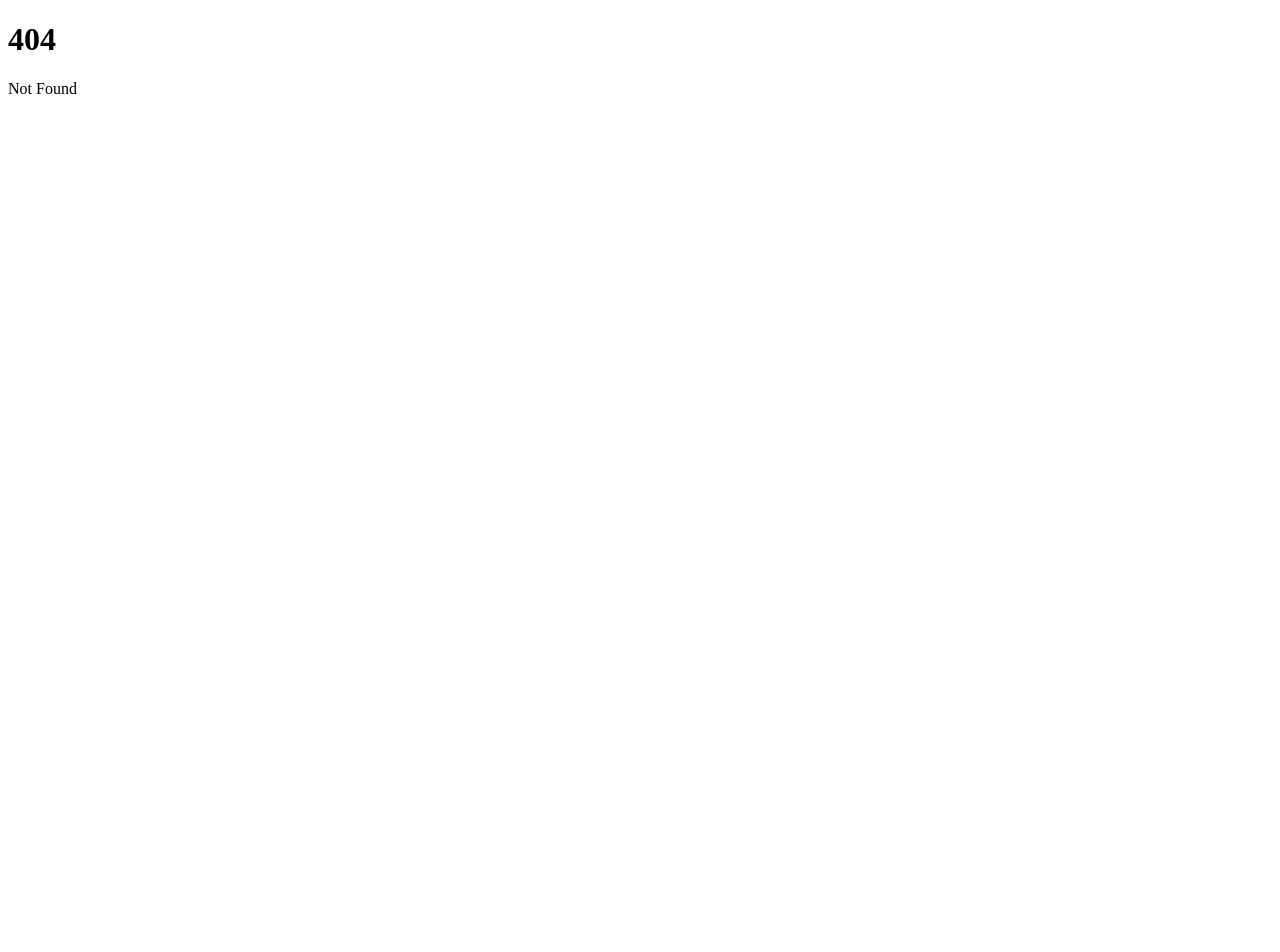
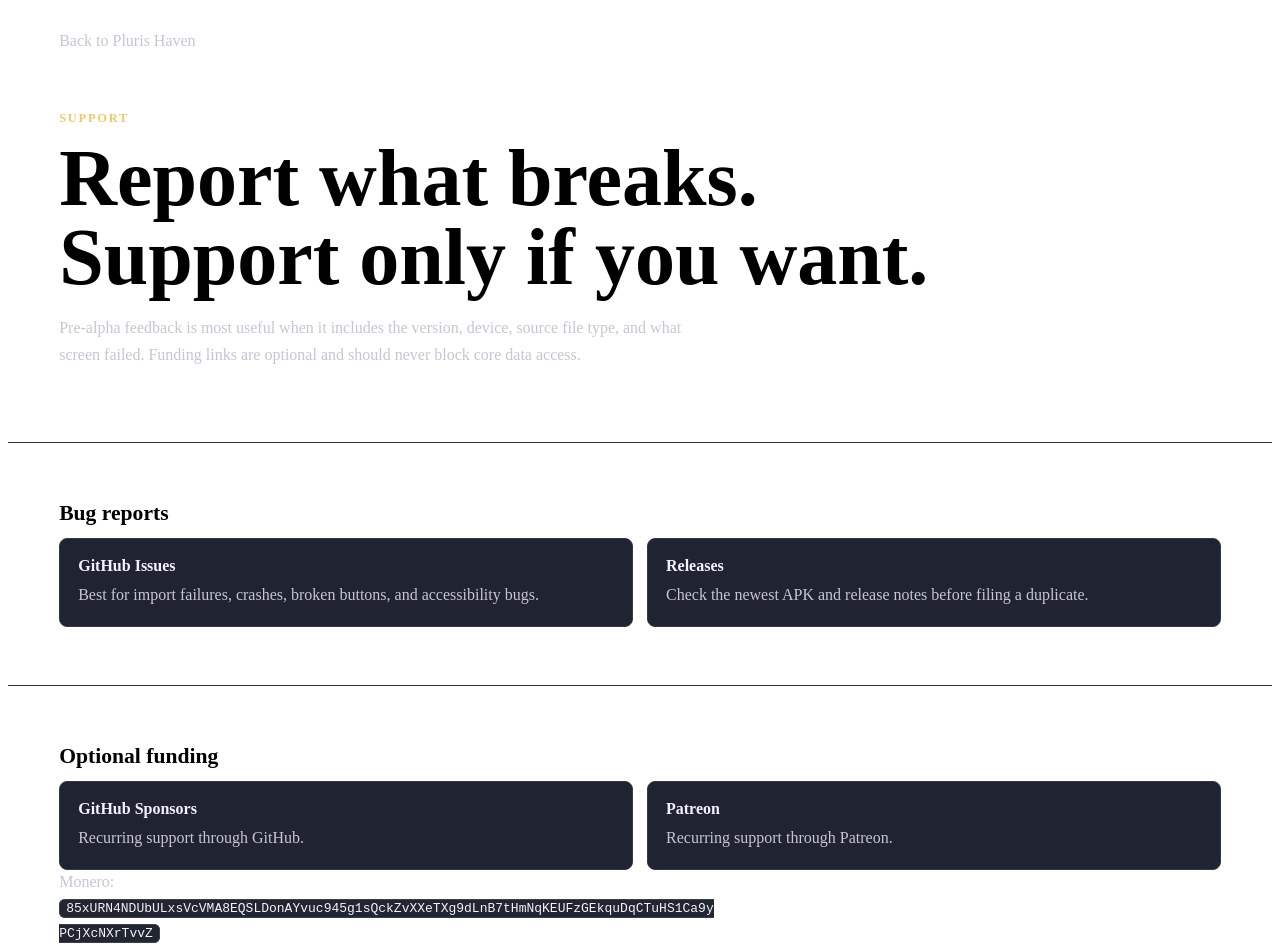
Before and after one commit to EndofTimeWorks/pluris-haven, a SvelteKit app in the folder website/: page /support in a window 1280 px wide. Before the commit this address had no page. Shown: the top 952 px of the page. Before the commit the page ends 800 px from the top, so only its background shows below. Built offline with nearby package versions, Linux system fonts and the light colour scheme.

Commit message:
docs(website): add project status pages

```diff
--- a/website/package.json
+++ b/website/package.json
@@ -3,7 +3,7 @@
 	"private": true,
 	"version": "0.0.1",
 	"description": "Pluris Haven website.",
-	"repository": "https://github.com/System-End/pluris-haven",
+	"repository": "https://github.com/EndofTimeWorks/pluris-haven",
 	"license": "SEE LICENSE IN ../../LICENSE",
 	"type": "module",
 	"scripts": {
--- a/website/src/routes/+page.svelte
+++ b/website/src/routes/+page.svelte
@@ -39,6 +39,8 @@
 		<nav aria-label="Main navigation">
 			<a href="/download">Download</a>
 			<a href="/docs">Docs</a>
+			<a href="/changelog">Changelog</a>
+			<a href="/support">Support</a>
 			<a href="/privacy">Privacy</a>
 			<a href="/app">Web app</a>
 		</nav>
@@ -113,6 +115,7 @@
 		<div>
 			<a href="https://github.com/EndofTimeWorks/pluris-haven/releases">Releases</a>
 			<a href="https://github.com/EndofTimeWorks/pluris-haven/issues">Issues</a>
+			<a href="/terms">Terms</a>
 			<a href="/privacy">Privacy</a>
 		</div>
 	</footer>
--- a/website/src/routes/page.css
+++ b/website/src/routes/page.css
@@ -108,6 +108,62 @@ ul {
 	background: #6750f0;
 }
 
+.cards {
+	display: grid;
+	grid-template-columns: repeat(auto-fit, minmax(min(100%, 260px), 1fr));
+	gap: 14px;
+}
+
+.card {
+	display: grid;
+	gap: 8px;
+	border: 1px solid #34394a;
+	border-radius: 8px;
+	padding: 18px;
+	background: #202430;
+	color: #f4f0ff;
+	text-decoration: none;
+}
+
+.card:hover {
+	border-color: #6750f0;
+}
+
+.card span,
+.muted {
+	color: #c9c4d4;
+	line-height: 1.55;
+}
+
+.data-list {
+	display: grid;
+	gap: 8px;
+	max-width: 720px;
+	margin: 20px 0 0;
+	padding: 0;
+	list-style: none;
+}
+
+.data-list li {
+	display: flex;
+	flex-wrap: wrap;
+	gap: 8px 14px;
+	justify-content: space-between;
+	border: 1px solid #34394a;
+	border-radius: 8px;
+	padding: 12px 14px;
+	background: #202430;
+}
+
+.data-list span {
+	color: #c9c4d4;
+}
+
+.data-list strong {
+	color: #f4f0ff;
+	word-break: break-word;
+}
+
 code {
 	border: 1px solid #3a3f50;
 	border-radius: 6px;
--- /dev/null
+++ b/website/src/routes/support/+page.svelte
@@ -0,0 +1,53 @@
+<svelte:head>
+	<title>Support Pluris Haven</title>
+	<meta name="description" content="Support, bug reports, and optional funding for Pluris Haven." />
+</svelte:head>
+
+<main>
+	<a class="back" href="/">Back to Pluris Haven</a>
+	<section>
+		<p class="eyebrow">Support</p>
+		<h1>Report what breaks. Support only if you want.</h1>
+		<p>
+			Pre-alpha feedback is most useful when it includes the version, device, source
+			file type, and what screen failed. Funding links are optional and should never
+			block core data access.
+		</p>
+	</section>
+
+	<section>
+		<h2>Bug reports</h2>
+		<div class="cards">
+			<a class="card" href="https://github.com/EndofTimeWorks/pluris-haven/issues">
+				<strong>GitHub Issues</strong>
+				<span>Best for import failures, crashes, broken buttons, and accessibility bugs.</span>
+			</a>
+			<a class="card" href="https://github.com/EndofTimeWorks/pluris-haven/releases">
+				<strong>Releases</strong>
+				<span>Check the newest APK and release notes before filing a duplicate.</span>
+			</a>
+		</div>
+	</section>
+
+	<section>
+		<h2>Optional funding</h2>
+		<div class="cards">
+			<a class="card" href="https://github.com/sponsors/EndofTimeWorks">
+				<strong>GitHub Sponsors</strong>
+				<span>Recurring support through GitHub.</span>
+			</a>
+			<a class="card" href="https://patreon.com/EndofTimeWorks">
+				<strong>Patreon</strong>
+				<span>Recurring support through Patreon.</span>
+			</a>
+		</div>
+		<p class="muted">
+			Monero:
+			<code>85xURN4NDUbULxsVcVMA8EQSLDonAYvuc945g1sQckZvXXeTXg9dLnB7tHmNqKEUFzGEkquDqCTuHS1Ca9yPCjXcNXrTvvZ</code>
+		</p>
+	</section>
+</main>
+
+<style>
+	@import '../page.css';
+</style>
```
Also changed, not shown: website/src/routes/app/+page.svelte (+9 -0 lines), website/src/routes/changelog/+page.svelte (added, +49 -0 lines), website/src/routes/docs/+page.svelte (+22 -0 lines), website/src/routes/download/+page.svelte (+15 -1 lines), website/src/routes/privacy/+page.svelte (+13 -0 lines), website/src/routes/terms/+page.svelte (added, +41 -0 lines).
